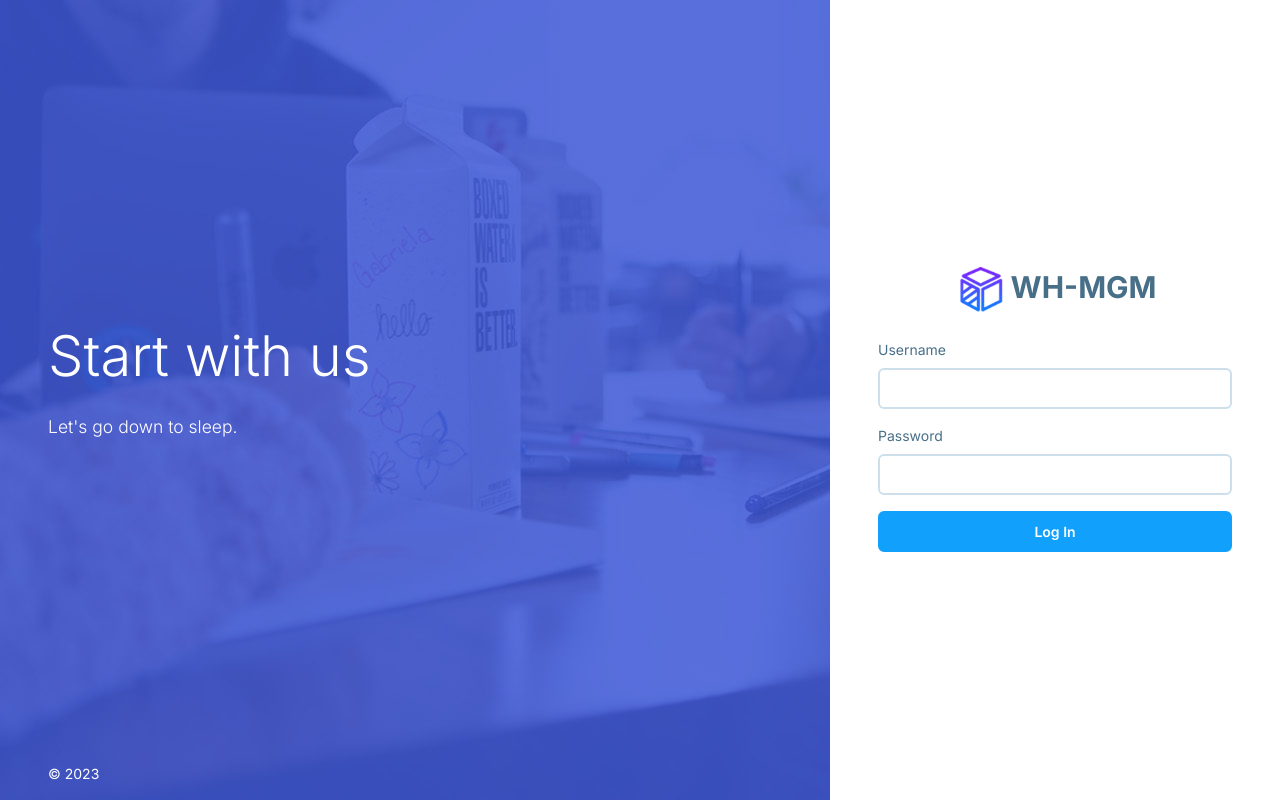
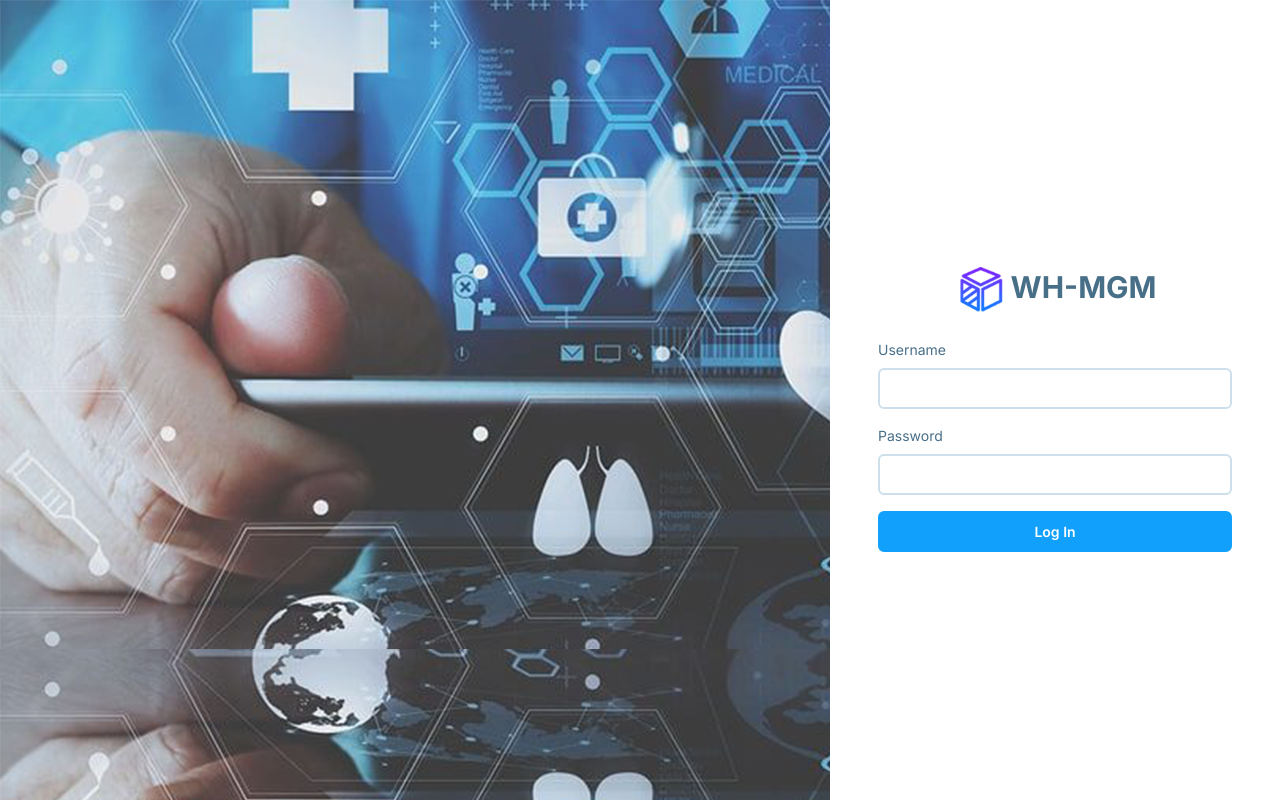
Before and after one commit to aceyunuss/wh-mgmt, a CodeIgniter 4 app: template app/Views/login.php in a window 1280 px wide. Run offline with PHP 8.4 and a stand-in for CodeIgniter, Linux system fonts and the light colour scheme; the template is opened without the code that fills it, so the values that code supplies are empty; some libraries are stand-ins or nearby versions.

Commit message:
gambar login

```diff
--- a/app/Views/login.php
+++ b/app/Views/login.php
@@ -19,17 +19,7 @@
 <body>
   <div class="auth-full-height">
     <div class="row m-0">
-      <div class="col p-0 auth-full-height" style="background-image: url('assets/images/others/bg-1.jpg');">
-        <div class="d-flex justify-content-between flex-column h-100 px-5 py-3">
-          <div></div>
-          <div class="w-100 ">
-            <h1 class="display-4 text-white mb-4">Start with us</h1>
-            <p class="text-white lead" style="max-width: 630px;">Let's go down to sleep.</p>
-          </div>
-          <div class="d-flex justify-content-between">
-            <span class="text-white">© 2023</span>
-          </div>
-        </div>
+      <div class="col p-0 auth-full-height" style="background-image: url('assets/images/others/bg-1.png');">
       </div>
       <div class="col-12 p-0 auth-full-height bg-white" style="max-width: 450px;">
         <div class="d-flex h-100 align-items-center p-5">
```
Also changed, not shown: public/assets/images/others/bg-1.png (added), public/assets/images/others/bg-1ss.jpg (renamed from public/assets/images/others/bg-1.jpg).
